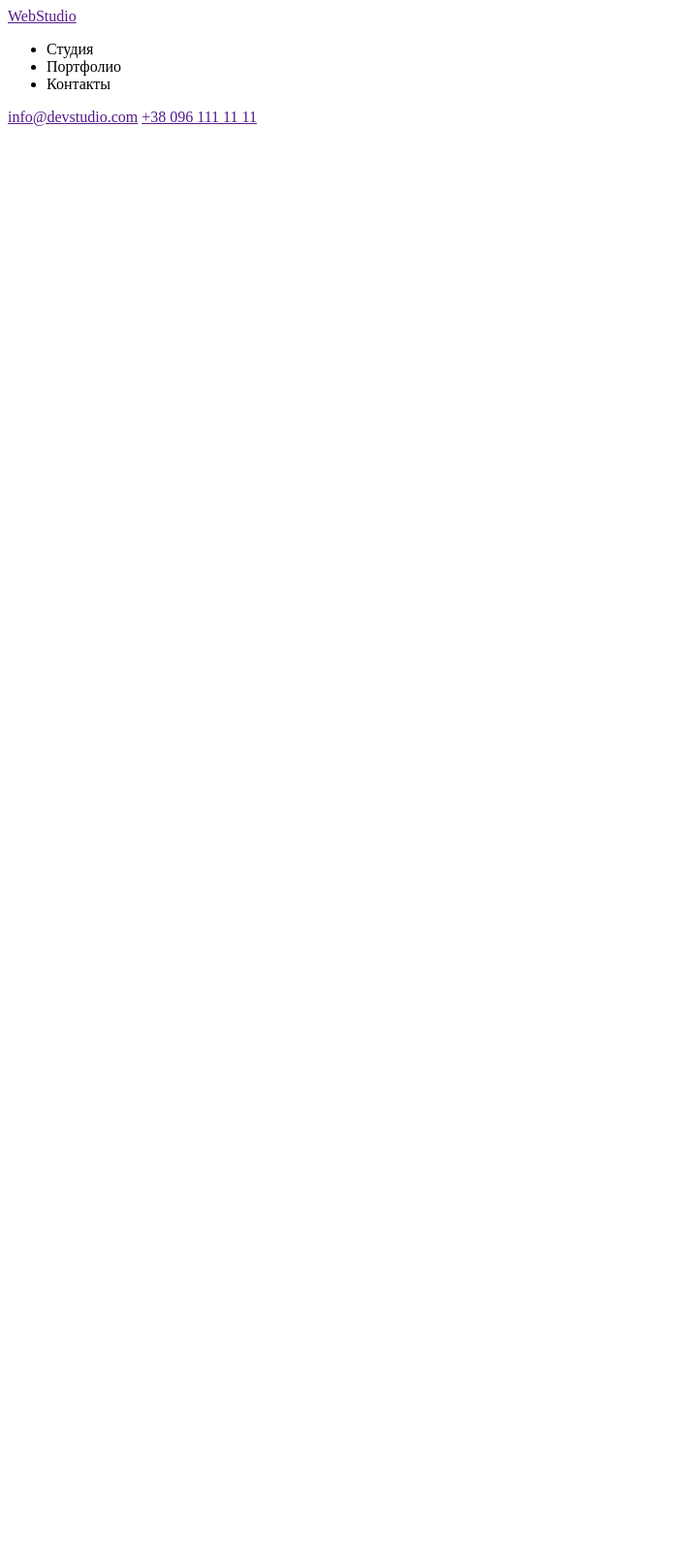
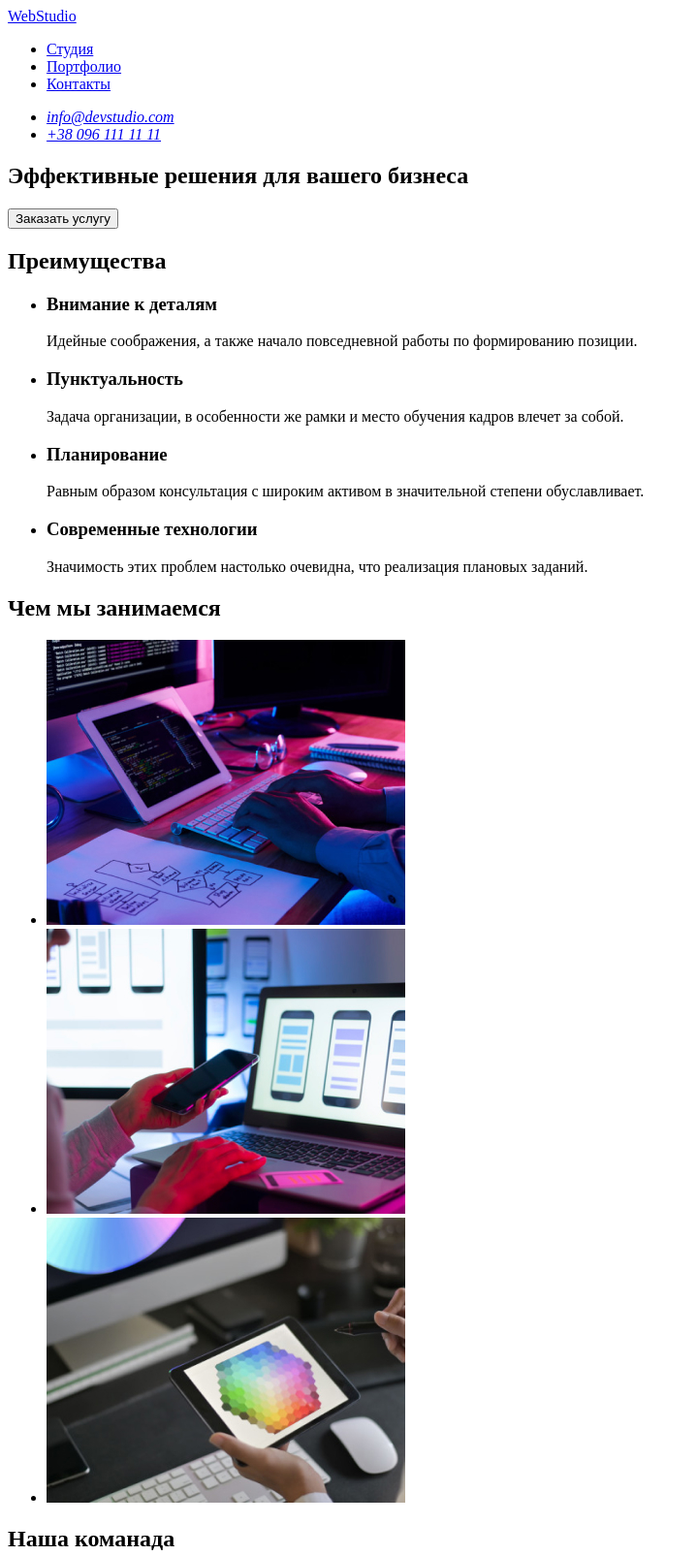
Before and after one commit to TretiakOleksandr/goit-markup-hw-01, a plain HTML site: page index.html in a window 1280 px wide. Shown: the top 1605 px of the page at 97% size, without its empty margins (0-719 px from the left). Before the commit the page ends 800 px from the top, so only its background shows below. Drawn offline with Linux system fonts and the light colour scheme.

Commit message:
Страница доделана

```diff
--- a/index.html
+++ b/index.html
@@ -3,26 +3,144 @@
 <head>
     <meta charset="UTF-8">
     <meta name="viewport" content="width=device-width, initial-scale=1.0">
-    <title>Document</title>
+    <title>WebStudio</title>
 </head>
 <body>
     <header>
-        <!--Логотип-->
-        <a href="">WebStudio</a>
         <!--Навигация -->
         <nav>
+            <!--Логотип-->
+            <a href="/" aria-label="логотип страниицы">WebStudio</a>
             <ul>
-                <li>Студия</li>
-                <li>Портфолио</li>
-                <li>Контакты</li>
+                <li>
+                    <a href="#">Студия</a>
+                </li>
+                <li>
+                    <a href="#">Портфолио</a>
+                </li>
+                <li>
+                    <a href="#">Контакты</a>
+                </li>
             </ul>
         </nav>
         <!--Контакты -->
-        <a href="">info@devstudio.com</a>
-        <a href="">+38 096 111 11 11</a>
+        <address>
+            <ul>
+                <li><a href="mailto:info@devstudio.com">info@devstudio.com</a></li>
+                <li><a href="tel:+380961111111">+38 096 111 11 11</a></li>
+            </ul>
+
+        </address>
     </header>
-    <main></main>
-    <footer></footer>
+
+    <main>
+        <!--герой-->
+        <section>
+            <h1>Эффективные решения для вашего бизнеса</h1>
+            <button type="button">Заказать услугу</button>
+        </section>
+
+        <section>
+            <h2>Преимущества</h2>
+            <ul>
+                <li>
+                    <h3>Внимание к деталям</h3>
+                    <p>
+                        Идейные соображения, а также начало повседневной работы по формированию позиции.
+                    </p>
+                </li>
+                <li>
+                    <h3>Пунктуальность</h3>
+                    <p>
+                        Задача организации, в особенности же рамки и место обучения кадров влечет за собой.
+                    </p>
+                </li>
+                <li>
+                    <h3>Планирование</h3>
+                    <p>
+                        Равным образом консультация с широким активом в значительной степени обуславливает.
+                    </p>
+                </li>
+                <li>
+                    <h3>Современные технологии</h3>
+                    <p>
+                        Значимость этих проблем настолько очевидна, что реализация плановых заданий.
+                    </p>
+                </li>
+            </ul>
+        </section>
+
+        <section>
+            <h2>Чем мы занимаемся</h2>
+            <!--Вероятно изображения будут ссылками-->
+            <ul>
+                <li>
+                    <a href="#">
+                        <img src="./images/box-1.jpg" alt="рабочее место разработчика" width="370" height="294">
+                    </a>
+                </li>
+                <li>
+                    <a href="#">
+                        <img src="./images/box-2.jpg" alt="телефон и ноутбук" width="370" height="294">
+                    </a>
+                </li>
+                <li>
+                    <a href="#">
+                        <img src="./images/box-3.jpg" alt="цветовая палитра на планшете" width="370" height="294">
+                    </a>
+                </li>
+            </ul>
+        </section>
+
+        <section>
+            <h2>Наша команада</h2>
+            <ul>
+                <li>
+                    <a href="#">
+                        <img src="./images/team/team-1.jpg" alt="Игорь Демьяненко" width="270" height="260">
+                        <h3>Игорь Демьяненко</h3>
+                    </a>
+                    <p lang="en">Product Designer</p>
+                </li>
+                <li>
+                    <a href="#">
+                        <img src="./images/team/team-2.jpg" alt="Ольга Репина" width="270" height="260">
+                        <h3>Ольга Репина</h3>
+                    </a>
+                    <p lang="en">Frontend Developer</p>
+                </li>
+                <li>
+                    <a href="#">
+                        <img src="./images/team/team-3.jpg" alt="Николай Тарасов" width="270" height="260">
+                        <h3>Николай Тарасов</h3>
+                    </a>
+                    <p lang="en">Marketing</p>
+                </li>
+                <li>
+                    <a href="#">
+                        <img src="./images/team/team-4.jpg" alt="Михаил Ермаков" width="270" height="260">
+                        <h3>Михаил Ермаков</h3>
+                    </a>
+                    <p lang="en">UI Designer</p>
+                </li>
+            </ul>
+        </section>
+
+
+    </main>
+
+    <footer>
+         <!--Логотип-->
+         <a href="/" aria-label="логотип страниицы">WebStudio</a>
+        <!--Контактная информация-->
+        <address>
+            <ul>
+                <li>г. Киев, пр-т Леси Украинки, 26</li>
+                <li><a href="mailto:info@example.com">info@example.com</a></li>
+                <li><a href="tel:+380991111111">+38 099 111 11 11</a></li>
+            </ul>
+        </address>
+    </footer>
 
 </body>
 </html>
```
Also changed, not shown: images/box-1.jpg (added), images/box-2.jpg (added), images/box-3.jpg (added), images/team/team-1.jpg (added), images/team/team-2.jpg (added), images/team/team-3.jpg (added), images/team/team-4.jpg (added).
